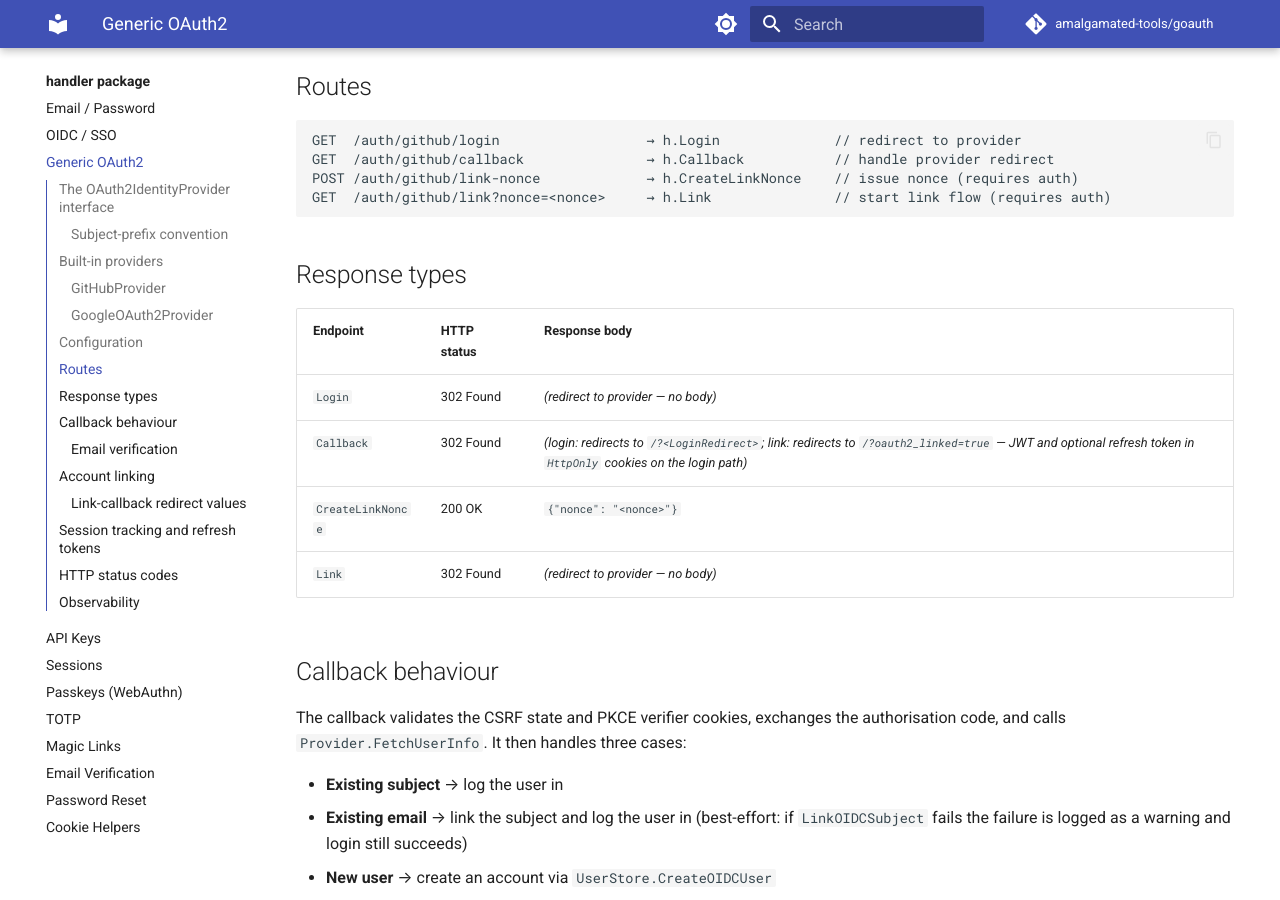
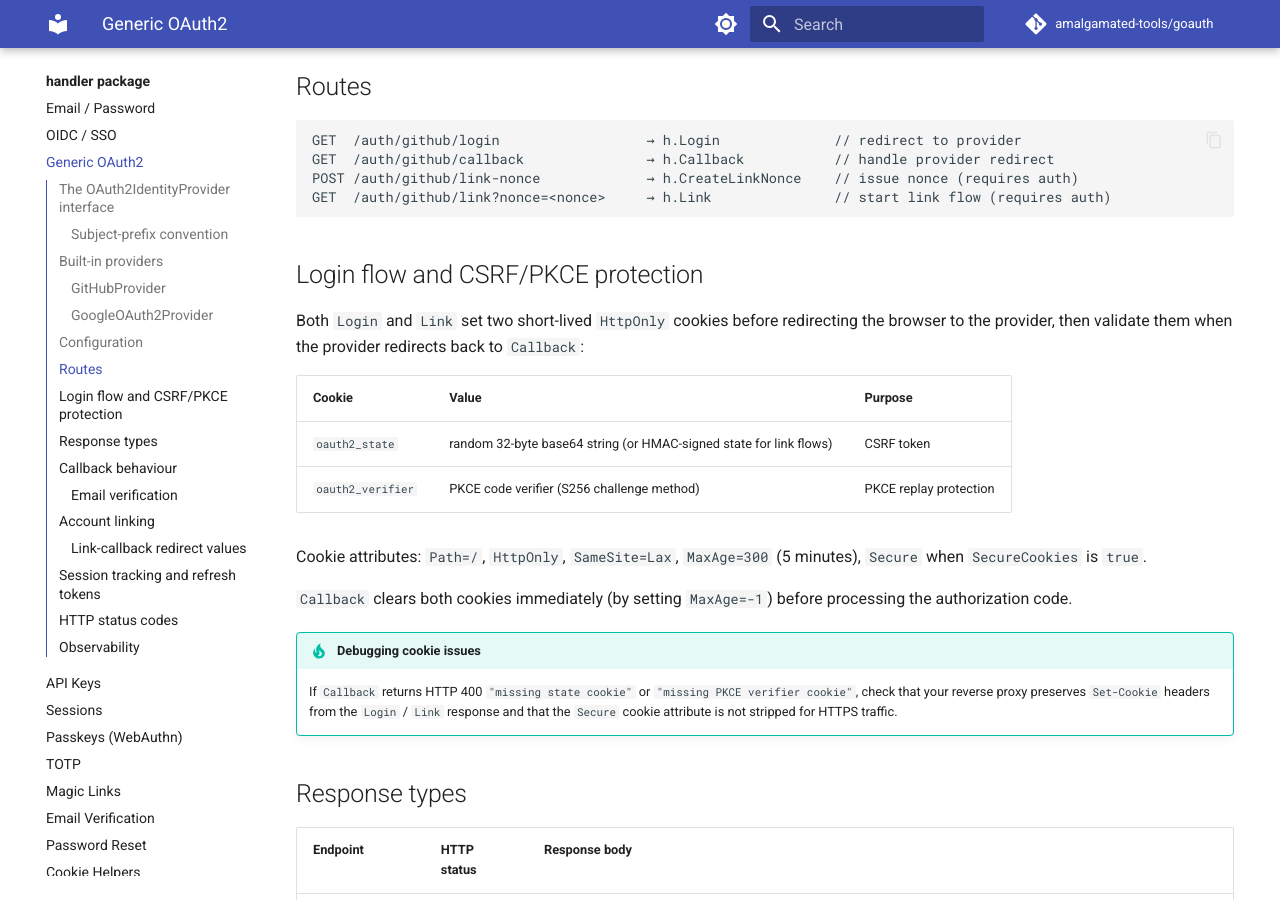
Before and after one commit to amalgamated-tools/goauth, an MkDocs documentation site: the page built from docs/handler/oauth2.md, in a window 1280 px wide and 900 px high, scrolled down 2330 px. Built offline with MkDocs 1.6.1 and Material for MkDocs 9.7.7, drawn with Linux system fonts in a browser that asks for light colours; comment, search, counter and statistics services are not loaded.

Commit message:
docs: document OAuth2 CSRF/PKCE flow cookies for Login and Link (#334)
* docs: document OAuth2 CSRF/PKCE flow cookies for Login and Link

Both Login and Link now share redirectToProvider (extracted in #329),
which sets the oauth2_state and oauth2_verifier cookies. Add a dedicated
"Login flow and CSRF/PKCE protection" section to oauth2.md naming the
cookie attributes, TTL, and debugging guidance.

Co-authored-by: Copilot <223556219+Copilot@users.noreply.github.com>

* Apply suggestions from code review

Co-authored-by: Copilot Autofix powered by AI <175728472+Copilot@users.noreply.github.com>

---------

Co-authored-by: github-actions[bot] <41898282+github-actions[bot]@users.noreply.github.com>
Co-authored-by: Copilot <223556219+Copilot@users.noreply.github.com>
Co-authored-by: Patrick Veverka <veverkap@users.noreply.github.com>
Co-authored-by: Copilot Autofix powered by AI <175728472+Copilot@users.noreply.github.com>

````diff
--- a/docs/handler/oauth2.md
+++ b/docs/handler/oauth2.md
@@ -100,6 +100,22 @@ GET  /auth/github/callback               → h.Callback           // handle prov
 POST /auth/github/link-nonce             → h.CreateLinkNonce    // issue nonce (requires auth)
 GET  /auth/github/link?nonce=<nonce>     → h.Link               // start link flow (requires auth)
 ```
+
+## Login flow and CSRF/PKCE protection
+
+Both `Login` and `Link` set two short-lived `HttpOnly` cookies before redirecting the browser to the provider, then validate them when the provider redirects back to `Callback`:
+
+| Cookie | Value | Purpose |
+|---|---|---|
+| `oauth2_state` | random 32-byte base64 string (or HMAC-signed state for link flows) | CSRF token |
+| `oauth2_verifier` | PKCE code verifier (S256 challenge method) | PKCE replay protection |
+
+Cookie attributes: `Path=/`, `HttpOnly`, `SameSite=Lax`, `MaxAge=300` (5 minutes), `Secure` when `SecureCookies` is `true`.
+
+`Callback` clears both cookies immediately (by setting `MaxAge=-1`) before processing the authorization code.
+
+!!! tip "Debugging cookie issues"
+    If `Callback` returns HTTP 400 `"missing state cookie"` or `"missing PKCE verifier cookie"`, check that your reverse proxy preserves `Set-Cookie` headers from the `Login` / `Link` response and that the `Secure` cookie attribute is not stripped for HTTPS traffic.
 
 ## Response types
 
````
